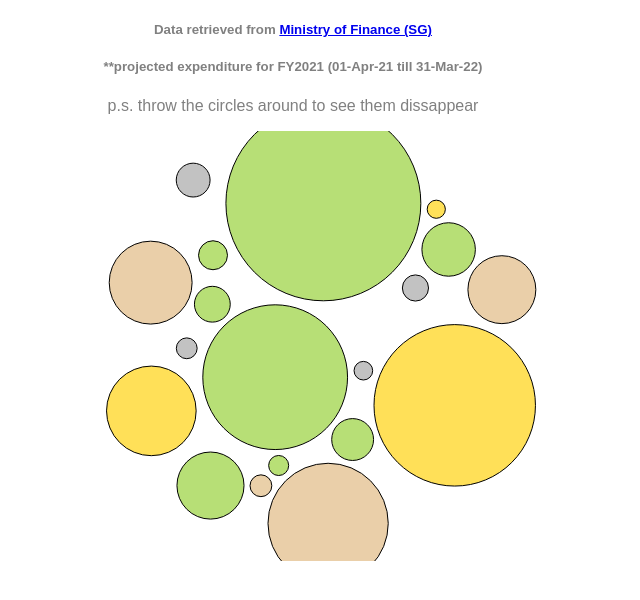
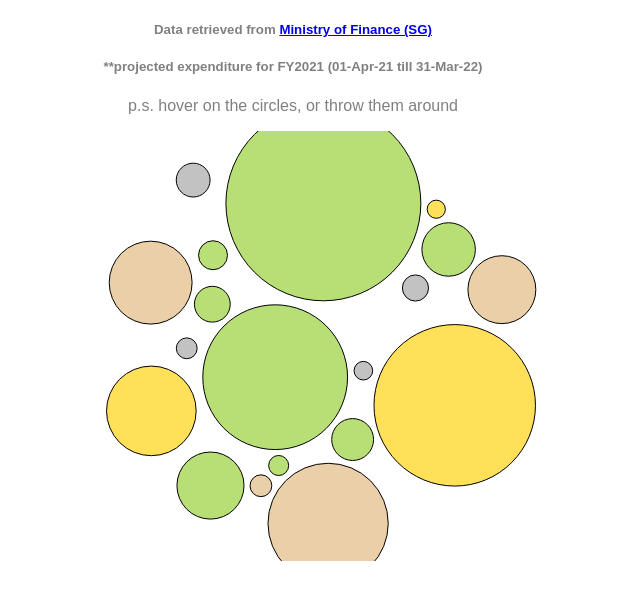
Before and after one commit to pengho/HASS-assignment5, a plain HTML site: page index.html in a window 1280 px wide. Shown: the part 46-646 px from the top of the page, without its empty margins (347-987 px from the left). Drawn offline with nearby package versions, Linux system fonts and the light colour scheme.

Commit message:
Add files via upload

```diff
--- a/index.html
+++ b/index.html
@@ -18,7 +18,7 @@
 <h1 style="color:grey;"> 🤑 Budget 2021 🤑</h1>
 <h5 style="color:grey"> Data retrieved from <a href="https://www.mof.gov.sg/singaporebudget/revenue-and-expenditure"> Ministry of Finance (SG) </a></h5>
 <h5 style="color:grey"> **projected expenditure for FY2021 (01-Apr-21 till 31-Mar-22)</h5>
-<p style="color:grey"> p.s. throw the circles around to see them dissappear </p>
+<p style="color:grey"> p.s. hover on the circles, or throw them around </p>
 <!-- <button id="bt1">FY2020 (Revised)</button>
 <button id="bt2">FY2021 Budget</button> -->
 
```
Also changed, not shown: index.css (+16 -1 lines).
